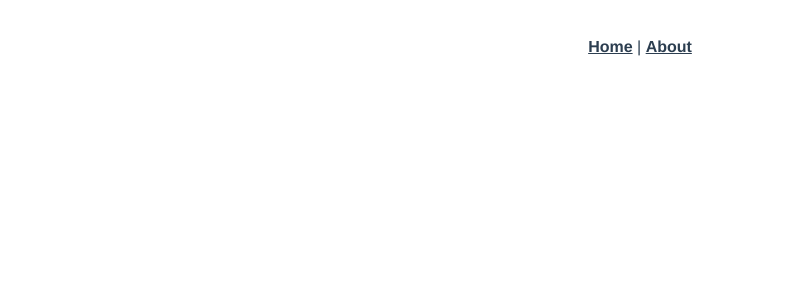
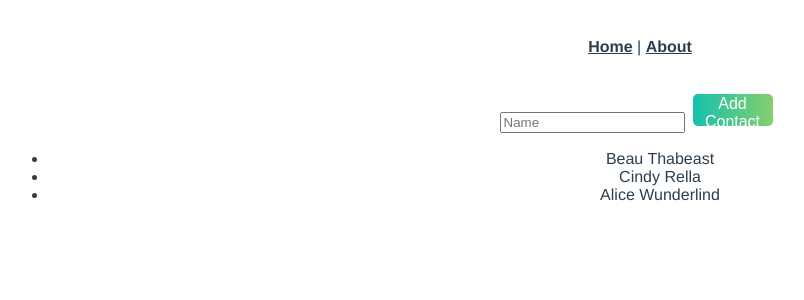
Before and after one commit to kasprzyk/animatingVue, a Vue app: page /list in a window 1280 px wide. Shown: the top 300 px of the page, without its empty margins (0-804 px from the left). Built offline with nearby package versions, Linux system fonts and the light colour scheme.

Commit message:
Styles added

```diff
--- a/src/App.vue
+++ b/src/App.vue
@@ -72,4 +72,16 @@ button {
   transform: translateX(-10px);
   opacity: 0;
 }
+.slide-up-enter {
+  transform: translateY(10px);
+  opacity: 0;
+}
+
+.slide-up-enter-active {
+  transition: all 0.2s ease;
+}
+
+.slide-up-move {
+  transition: transform 0.8s ease-in;
+}
 </style>
--- a/src/router.js
+++ b/src/router.js
@@ -1,26 +1,25 @@
-import Vue from "vue";
-import Router from "vue-router";
-import Home from "./views/Home.vue";
+import Vue from 'vue'
+import Router from 'vue-router'
+import Home from './views/Home.vue'
 
-Vue.use(Router);
+Vue.use(Router)
 
 export default new Router({
-  mode: "history",
+  mode: 'history',
   base: process.env.BASE_URL,
   routes: [
     {
-      path: "/",
-      name: "home",
+      path: '/',
+      name: 'home',
       component: Home
     },
     {
-      path: "/about",
-      name: "about",
+      path: '/list',
+      name: 'list',
       // route level code-splitting
       // this generates a separate chunk (about.[hash].js) for this route
       // which is lazy-loaded when the route is visited.
-      component: () =>
-        import(/* webpackChunkName: "about" */ "./views/About.vue")
+      component: () => import(/* webpackChunkName: "list" */ './views/List.vue')
     }
   ]
-});
+})
--- /dev/null
+++ b/src/views/List.vue
@@ -0,0 +1,27 @@
+<template>
+  <div>
+    <input v-model="newContact" placeholder="Name" type="text" />
+    <button @click="addContact">Add Contact</button>
+    <transition-group tag="ul">
+      <li v-for="contact in contacts" :key="contact">
+        {{ contact }}
+      </li>
+    </transition-group>
+  </div>
+</template>
+<script>
+export default {
+  data() {
+    return {
+      newContact: '',
+      contacts: ['Beau Thabeast', 'Cindy Rella', 'Alice Wunderlind']
+    }
+  },
+  methods: {
+    addContact() {
+      this.contacts.push(this.newContact)
+      this.newContact = ''
+    }
+  }
+}
+</script>
```
